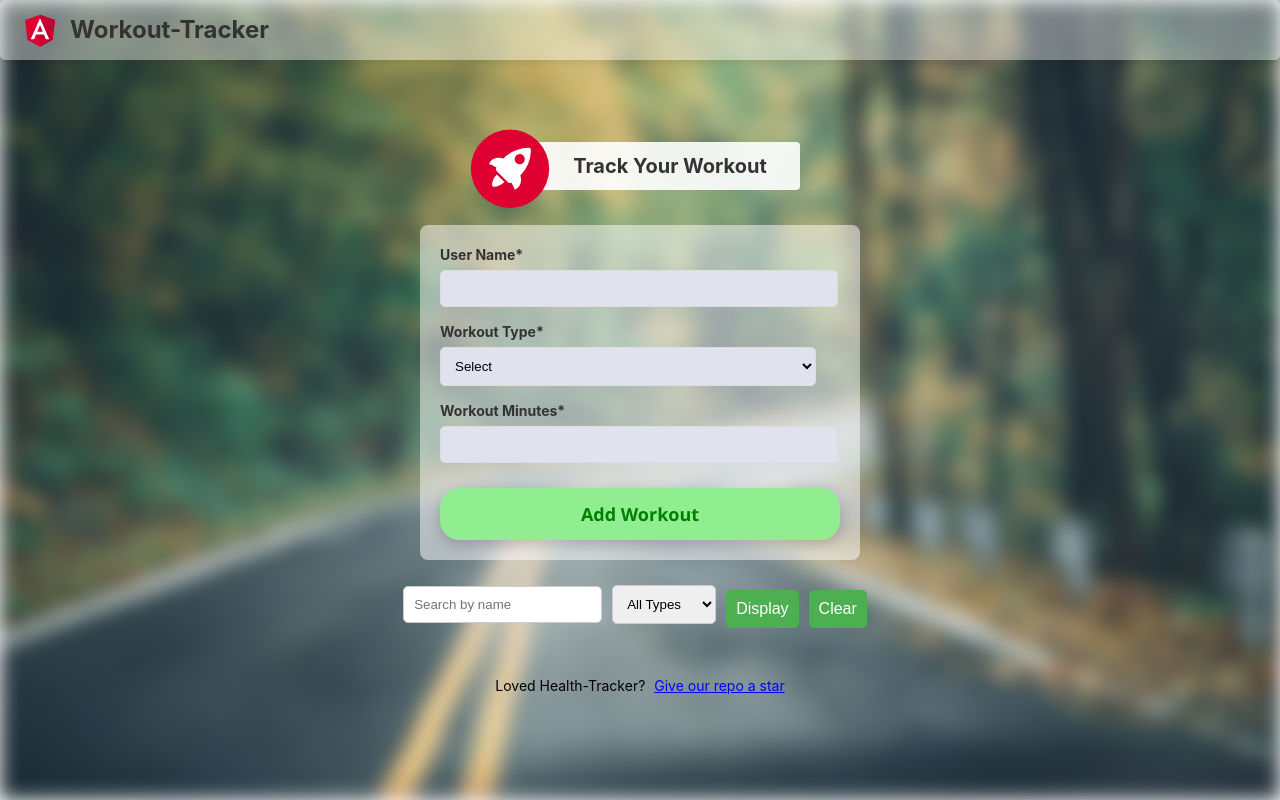
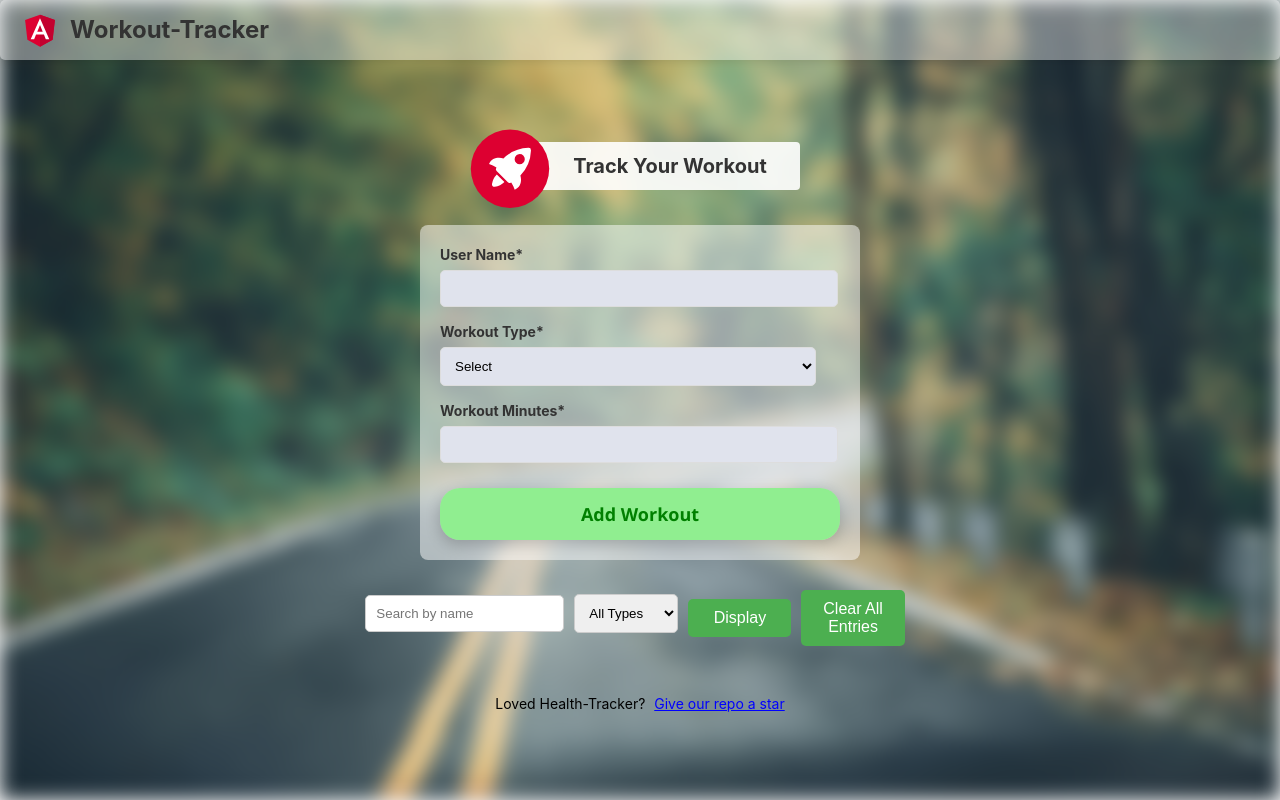
Before and after one commit to jashan-s1/Health-Challenge-Tracker, an Angular app in the folder health-tracker/: page / in a window 1280 px wide. Built offline with nearby package versions, Linux system fonts and the light colour scheme.

Commit message:
Changed Button

```diff
--- a/health-tracker/src/app/app.component.html
+++ b/health-tracker/src/app/app.component.html
@@ -349,7 +349,7 @@
       <option value="swimming">Swimming</option>
     </select>
     <button (click)="toggleWorkoutList()" class="btn">Display</button>
-    <button  (click)="clearAll()"  class="btn clear-btn" >Clear</button>
+    <button  (click)="clearAll()"  class="btn clear-btn" >Clear All Entries</button>
   </div>
 
   <!-- Workout List Table -->
```
